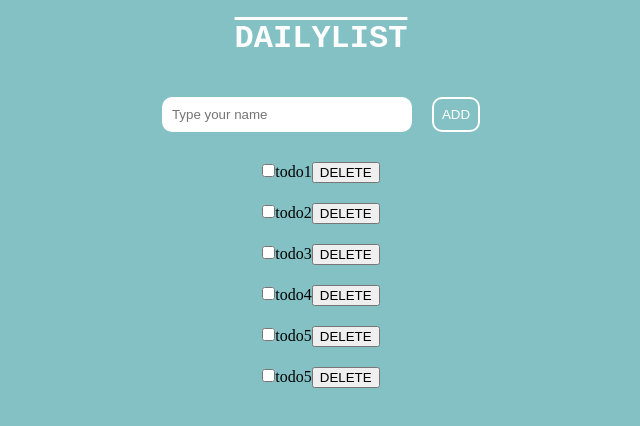
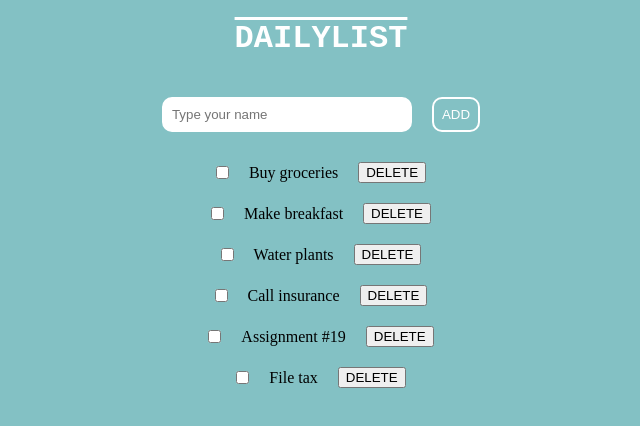
Before and after one commit to babisha/redux-todo-task, a React (Vite) app: page /add-todo in a window 1280 px wide. Shown: the top 426 px of the page, without its empty margins (319-959 px from the left). Built offline with nearby package versions, Linux system fonts and the light colour scheme.

Commit message:
added uuid and tasks title

```diff
--- a/package.json
+++ b/package.json
@@ -16,7 +16,8 @@
     "react-dom": "^18.2.0",
     "react-icons-kit": "^2.0.0",
     "react-redux": "^8.1.1",
-    "react-router-dom": "^6.14.2"
+    "react-router-dom": "^6.14.2",
+    "uuidv4": "^6.2.13"
   },
   "devDependencies": {
     "@types/react": "^18.2.14",
--- a/src/App.css
+++ b/src/App.css
@@ -72,14 +72,29 @@ body {
   display: flex;
   list-style: none;
   flex-direction: column;
-  justify-content: center;
   align-items: center;
   padding: 20px 0px;
-
 }
 
 .task-container li {
   margin: 10px;
+}
+/* .task-container form,
+.task-container,
+input.del {
+  display: flex;
+  align-items: center;
+} */
 
+.del {
+  display: flex;
+  align-items: center;
+  margin: 0px 20px;
+  justify-content: space-between;
+}
 
+.tasks form {
+  display: flex;
+  justify-content: center;
+  align-items: center;
 }
--- a/src/features/todo/todo-item.jsx
+++ b/src/features/todo/todo-item.jsx
@@ -23,7 +23,9 @@ const TodoItem = ({ id, title, completed }) => {
           onChange={handleCompleteClick}
         ></input>
         {title}
-        <button onClick={handleDeleteClick}>DELETE</button>
+        <button className="del" onClick={handleDeleteClick}>
+          DELETE
+        </button>
       </form>
     </div>
   );
--- a/src/features/todo/todo-slice.jsx
+++ b/src/features/todo/todo-slice.jsx
@@ -1,34 +1,30 @@
 import { createSlice } from "@reduxjs/toolkit";
+import { v4 as uuidv4 } from "uuid";
 
 const todoSlice = createSlice({
-    name: 'todo',
+  name: "todo",
   initialState: [
-        { id: 1, title: 'todo1', completed: false },
-        { id: 2, title: 'todo2', completed: false },
-        { id: 3, title: 'todo3', completed: false },
-        { id: 4, title: 'todo4', completed: false },
-        { id: 5, title: 'todo5', completed: false },
-        { id: 6, title: 'todo5', completed: false },
-
+    { id: uuidv4(), title: "Buy groceries", completed: false },
+    { id: uuidv4(), title: "Make breakfast", completed: false },
+    { id: uuidv4(), title: "Water plants", completed: false },
+    { id: uuidv4(), title: "Call insurance", completed: false },
+    { id: uuidv4(), title: "Assignment #19", completed: false },
+    { id: uuidv4(), title: "File tax", completed: false },
   ],
-    reducers : {
+  reducers: {
     addTodo: (state, action) => {
       // this will update the state
 
       const newTodo = {
         id: Date.now(),
         title: action.payload.title,
-            completed: action.payload.completed
-
-
+        completed: action.payload.completed,
       };
       state.push(newTodo);
-        return state
+      return state;
     },
     toggleComplete: (state, action) => {
-        const index = state.findIndex(
-            (todo) => todo.id === action.payload.id
-        );
+      const index = state.findIndex((todo) => todo.id === action.payload.id);
       state[index].completed = action.payload.completed;
     },
 
@@ -37,16 +33,13 @@ const todoSlice = createSlice({
     //     if (index !== -1) { const updatedTodo = { ...state[index], completed: action.payload.completed };
     // return [...state.slice(0, index), updatedTodo, ...state.slice(index + 1)]; } return state; },
 
-
-
-    deleteTodo : (state, action) => {
-        return state.filter((todo)=> todo.id !== action.payload.id)
-    }
-}
+    deleteTodo: (state, action) => {
+      return state.filter((todo) => todo.id !== action.payload.id);
+    },
+  },
 });
 
-const todoReducer = todoSlice.reducer
+const todoReducer = todoSlice.reducer;
 
-
-export const { addTodo, toggleComplete, deleteTodo } = todoSlice.actions
-export default todoReducer
+export const { addTodo, toggleComplete, deleteTodo } = todoSlice.actions;
+export default todoReducer;
```
Also changed, not shown: 1 other file (tests, documents, lock files or other folders). Lines whose indentation alone changed are shown as unchanged.
